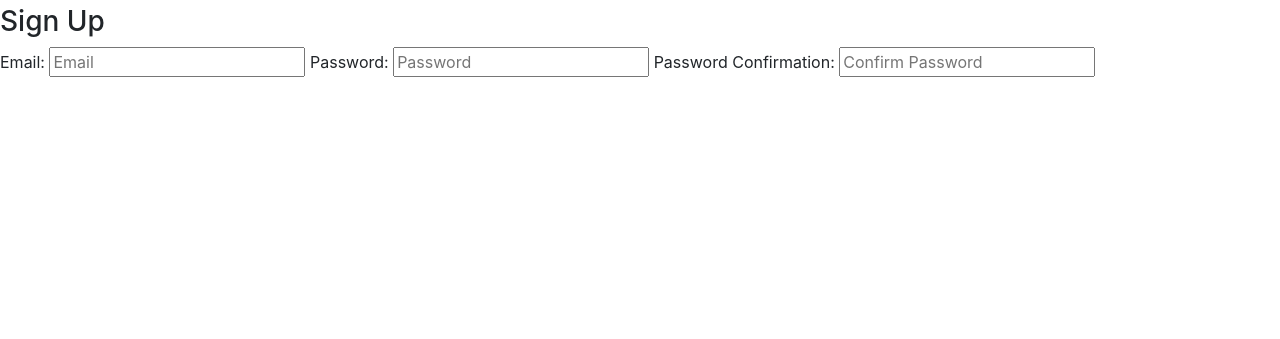
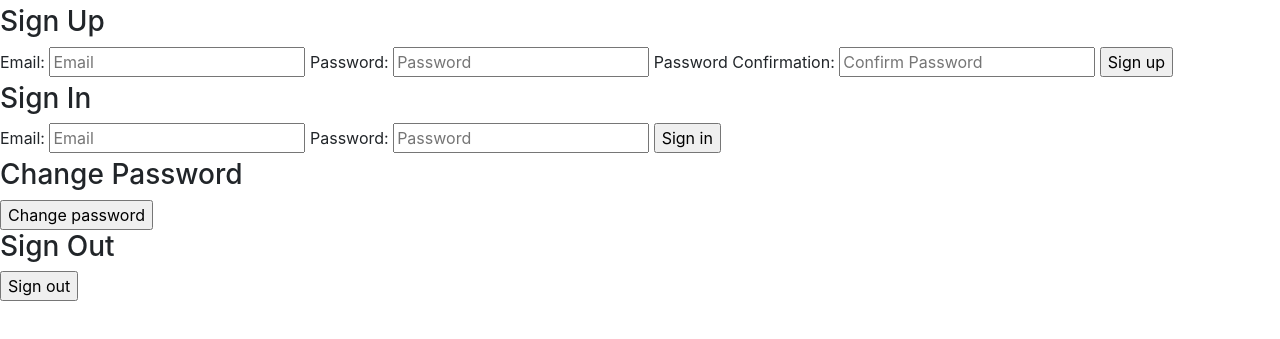
Before and after one commit to ajevans451/tic-tac-toe-client, a website built with webpack: page index.html in a window 1280 px wide. Shown: the part 51-390 px from the top of the page. Built offline with nearby package versions, Linux system fonts and the light colour scheme.

Commit message:
add sign-in html form

```diff
--- a/index.html
+++ b/index.html
@@ -16,17 +16,28 @@
       <form id='sign-up-form'>
         <h3>Sign Up</h3>
         <label for='sign-up-email'>Email:</label>
-        <input required id='sign-up-email' type='email' name='credentials[email]' placeholder="Email">
+          <input required id='sign-up-email' type='email' name='credentials[email]' placeholder="Email">
         <label for='sign-up-password'>Password:</label>
-        <input required id='sign-up-password' type='password' name='credentials[password]' placeholder="Password">
+          <input required id='sign-up-password' type='password' name='credentials[password]' placeholder="Password">
         <label for='sign-up-password-confirm'>Password Confirmation:</label>
-        <input required id='sign-up-password-confirm' type='password' name='credentials[password_confirmation]' placeholder="Confirm Password">
+          <input required id='sign-up-password-confirm' type='password' name='credentials[password_confirmation]' placeholder="Confirm Password">
+          <input type='submit' value='Sign up'>
       </form>
       <form id='sign-in-form'>
+        <h3>Sign In</h3>
+        <label for='sign-in-email'>Email:</label>
+          <input required id='sign-in-email' type='email' name='credentials[email]' placeholder="Email">
+        <label for='sign-in-password'>Password:</label>
+          <input required id='sign-in-password' type='password' name='credentials[password]' placeholder="Password">
+          <input type='submit' value='Sign in'>
       </form>
       <form id='change-password-form'>
+        <h3>Change Password</h3>
+        <input type='submit' value='Change password'>
       </form>
       <form id='sign-out-form'>
+        <h3>Sign Out</h3>
+        <input type='submit' value='Sign out'>
       </form>
     </body>
 </html>
```
